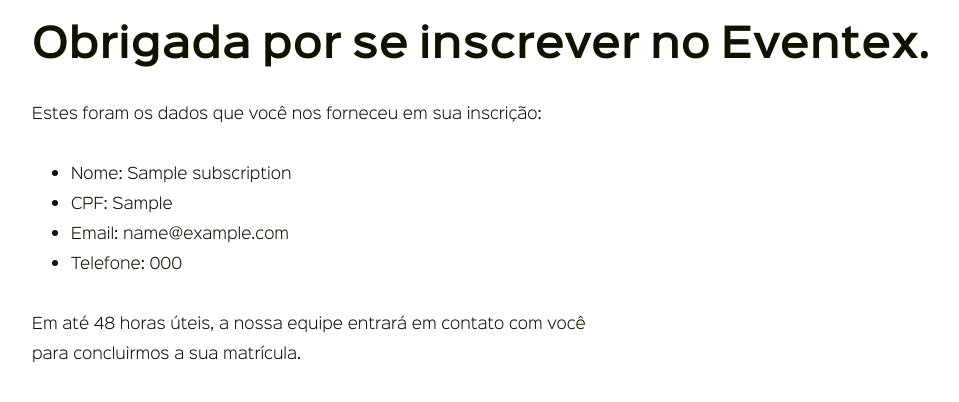
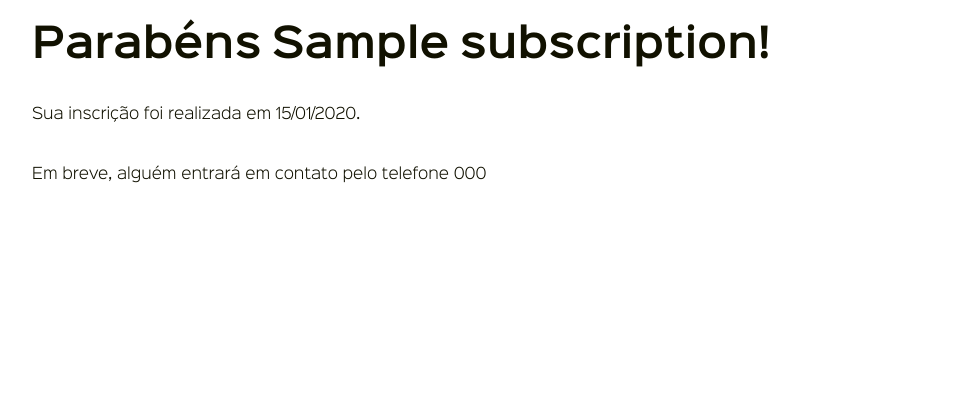
Before and after one commit to clebersfonseca/eventex-wttd, a Django app: page /inscricao/1/ in a window 1280 px wide. Shown: the part 90-492 px from the top of the page, without its empty margins (38-997 px from the left). Run offline with Django 3.2, Linux system fonts and the light colour scheme; tables that the repository leaves empty hold one stand-in row (values such as "Sample post").

Commit message:
Correções no admin do subscription e na tela de confirmação de inscrição.

```diff
--- a/eventex/subscriptions/admin.py
+++ b/eventex/subscriptions/admin.py
@@ -10,7 +10,7 @@
     list_filter = ('created_at',)
 
     def subscribed_today(self, obj):
-        return obj.created_at == now().date()
+        return obj.created_at.date() == now().date()
 
     subscribed_today.short_description = 'inscrito hoje?'
     subscribed_today.boolean = True
--- a/eventex/subscriptions/templates/subscriptions/subscription_detail.html
+++ b/eventex/subscriptions/templates/subscriptions/subscription_detail.html
@@ -4,19 +4,17 @@
 <!-- OVERVIEW -->
 <section>
     <div class="content row padding-bottom-3 desktop-12 container">
-        <h1>Obrigada por se inscrever no Eventex.</h1>
-        <div class="desktop-6">
-            <p>Estes foram os dados que você nos forneceu em sua inscrição:</p>
+        <h1>Parabéns {{ subscription.name }}!</h1>
 
-            <ul>
-                <li>Nome: {{ subscription.name }}</li>
-                <li>CPF: {{ subscription.cpf }}</li>
-                <li>Email: {{ subscription.email }}</li>
-                <li>Telefone: {{ subscription.phone }}</li>
-            </ul>
-
-            <p>Em até 48 horas úteis, a nossa equipe entrará em contato com você para concluirmos a sua matrícula.</p>
-        </div>
+        <p>Sua inscrição foi realizada em {{ subscription.created_at|date:"d/m/Y" }}.</p>
+        <p>
+            Em breve, alguém entrará em contato pelo
+            {% if subscription.phone %}
+                telefone {{ subscription.phone }}
+            {% else %}
+                e-mail {{ subscription.email }}
+            {% endif %}
+        </p>
     </div>
 </section>
 {% endblock content %}
```
